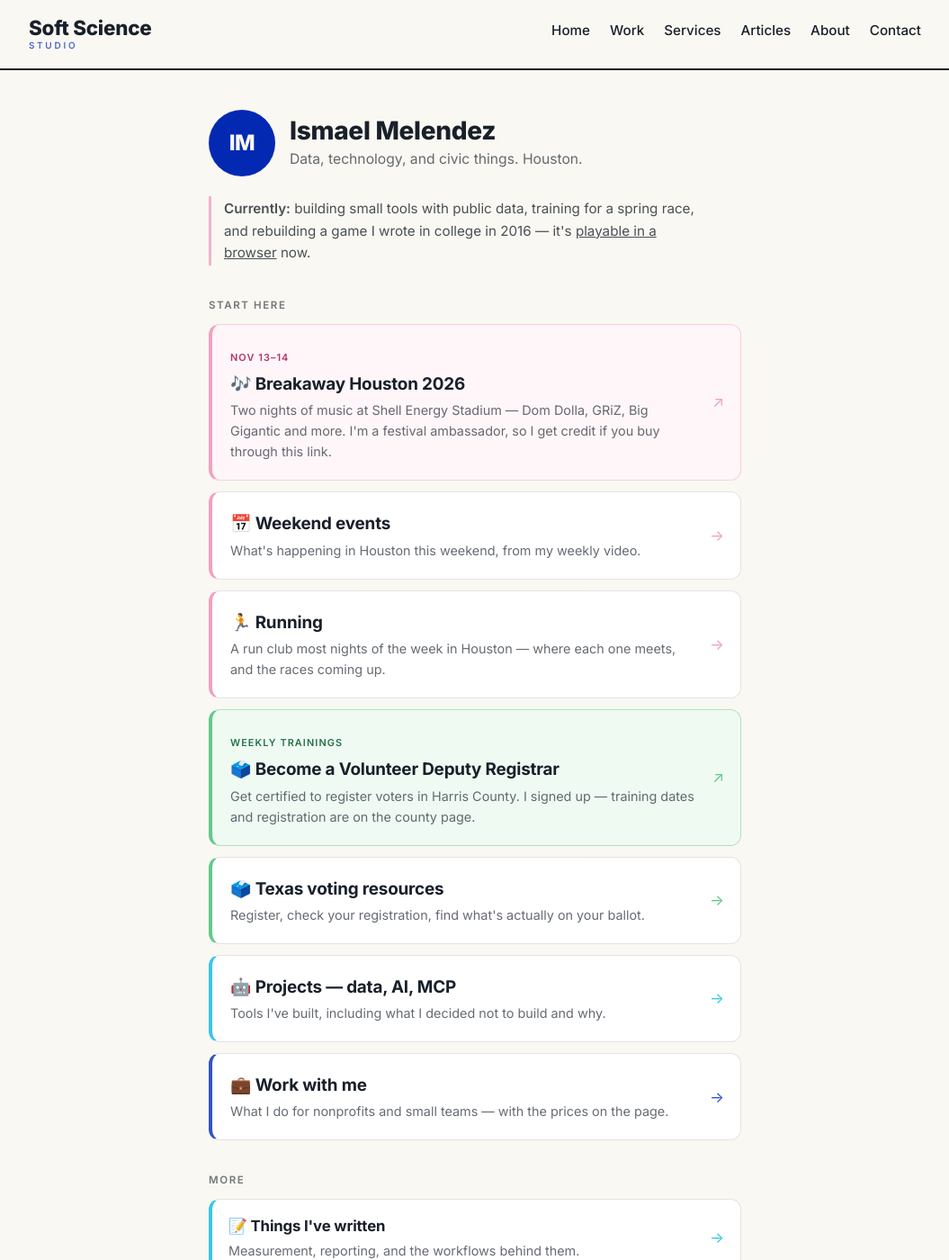
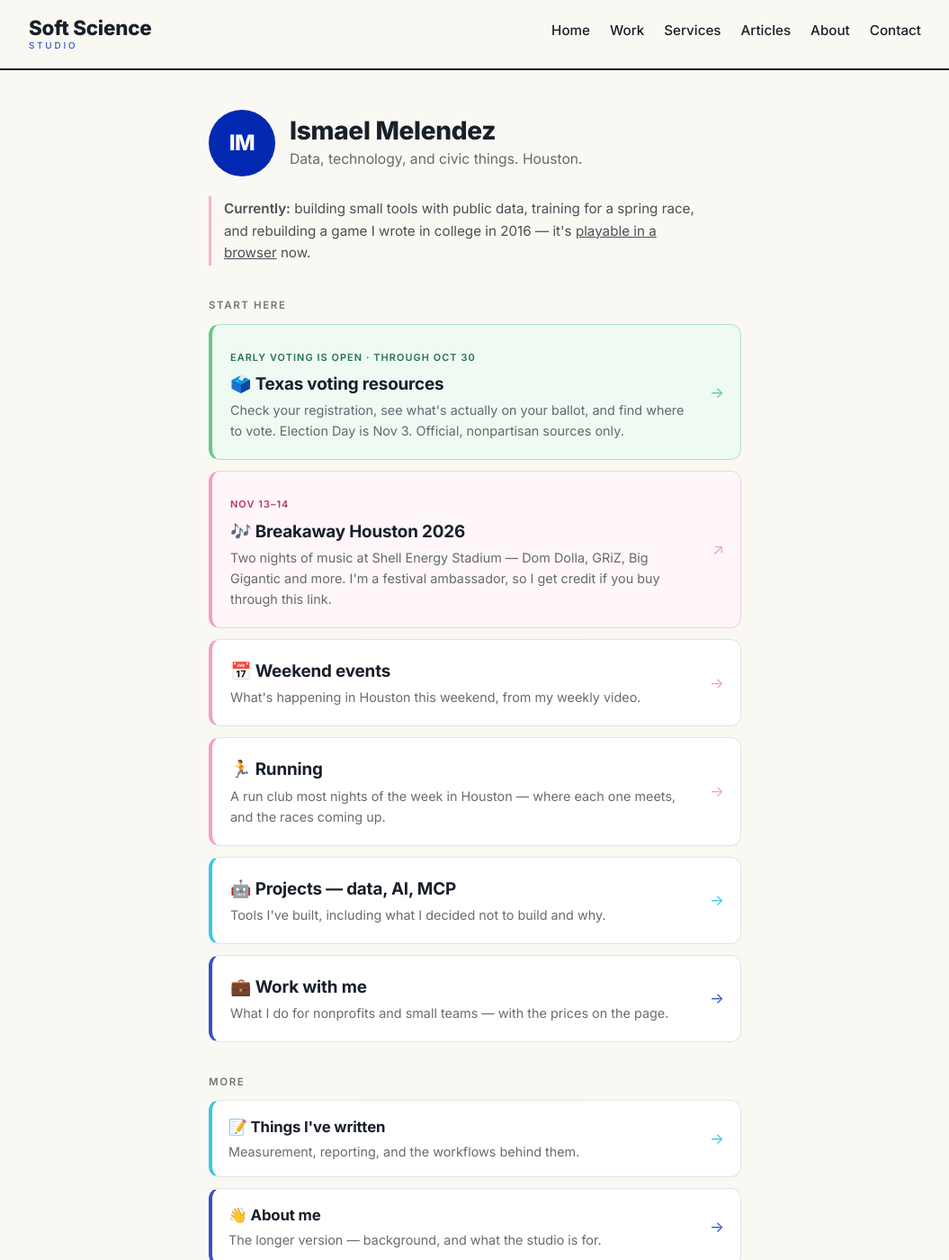
Before and after one commit to imelendez/soft-science-studio, a Jekyll site: the page me/index.html, which Jekyll copies as it is, in a window 1280 px wide and 1400 px high. Shown: the whole window at 90% size, without its empty margins (112-1167 px from the left). Built offline with Jekyll 4.4.1, drawn with Linux system fonts in a browser that asks for light colours.

Commit message:
Highlight voting on /me for the election window
Early voting opened today, so the Texas voting card leads the page,
featured, with the dates read off the Harris County Clerk's site this
morning: early voting Oct 19-30, Election Day Nov 3. Breakaway keeps its
highlight below it. Green against pink, so the two read as different
things rather than one block of featured cards.

The description no longer leads with "Register" - registration for this
election closed on Oct 5, and during early voting the useful actions are
checking your registration, reading the ballot, and finding a location.

The deputy registrar card is removed from /me. The matching card on
/vote stays: registering voters is about future elections, and that page
is where it belongs. Its comment now says that, instead of pointing at a
removal date that has passed.

/vote still lists no dates anywhere, which is its own standing decision.
The /me card is the single place a date appears, so the comment above it
carries the two swaps it needs - a label change on Oct 31, and dropping
the highlight after Nov 3.

Co-Authored-By: Claude Opus 5 <noreply@anthropic.com>

```diff
--- a/me/index.html
+++ b/me/index.html
@@ -76,6 +76,31 @@ height="0" width="0" style="display:none;visibility:hidden"></iframe></noscript>
   <ul class="cards">
     <!--
       ============================================================
+      ELECTION WINDOW — highlighted 2026-10-19, the first day of early
+      voting. Dates below are from harrisvotes.com (Harris County Clerk),
+      checked that day: early voting Oct 19–30, mail-ballot application
+      deadline Oct 23, Election Day Nov 3, polls 7am–7pm.
+
+      TWO SWAPS, THEN IT GOES BACK TO NORMAL:
+      • On OCT 31, change the label to "Election Day is Nov 3".
+      • After NOV 3, drop "card-featured" and the <span class="timely">
+        line entirely, and restore the plain description. This card is
+        evergreen the rest of the year; only the highlight is seasonal.
+
+      The /vote/ page itself deliberately carries NO dates — see the note
+      at the bottom of it. Don't add any there; this card is the one place
+      a date appears, which is why it has a removal plan.
+      ============================================================
+    -->
+    <li>
+      <a class="card primary a-civic card-featured" href="/vote/" data-cta="me-vote">
+        <span class="timely">Early voting is open · through Oct 30</span>
+        <span class="t">🗳️ Texas voting resources</span>
+        <span class="d">Check your registration, see what's actually on your ballot, and find where to vote. Election Day is Nov 3. Official, nonpartisan sources only.</span>
+      </a>
+    </li>
+    <!--
+      ============================================================
       TEMPORARY — highlighted event, swapped in 2026-09-24 (replaced
       Tackle Cancer Fest, which was Sept 19). Goes straight to the event's
       own page. REMOVE AFTER 2026-11-15.
@@ -121,29 +146,6 @@ height="0" width="0" style="display:none;visibility:hidden"></iframe></noscript>
       <a class="card primary a-body" href="/running/" data-cta="me-running">
         <span class="t">🏃 Running</span>
         <span class="d">A run club most nights of the week in Houston — where each one meets, and the races coming up.</span>
-      </a>
-    </li>
-    <!--
-      ============================================================
-      TEMPORARY — VDR push, added 2026-09-08 for the video.
-      Extended 2026-09-14: the county runs weekly trainings and the video is
-      still drawing responses, so this stays up. REMOVE AFTER 2026-10-14, together
-      with the matching card on /vote/. The .card-featured and .timely styles
-      in css/styles.css are SHARED with the weekend events cards — keep them.
-      ============================================================
-    -->
-    <li>
-      <a class="card primary a-civic card-featured" href="https://www.hctax.net/Voter/Deputy"
-         data-external data-cta="vdr-signup-me">
-        <span class="timely">Weekly trainings</span>
-        <span class="t">🗳️ Become a Volunteer Deputy Registrar</span>
-        <span class="d">Get certified to register voters in Harris County. I signed up — training dates and registration are on the county page.</span>
-      </a>
-    </li>
-    <li>
-      <a class="card primary a-civic" href="/vote/" data-cta="me-vote">
-        <span class="t">🗳️ Texas voting resources</span>
-        <span class="d">Register, check your registration, find what's actually on your ballot.</span>
       </a>
     </li>
     <li>
```
Also changed, not shown: vote/index.html (+8 -5 lines).
